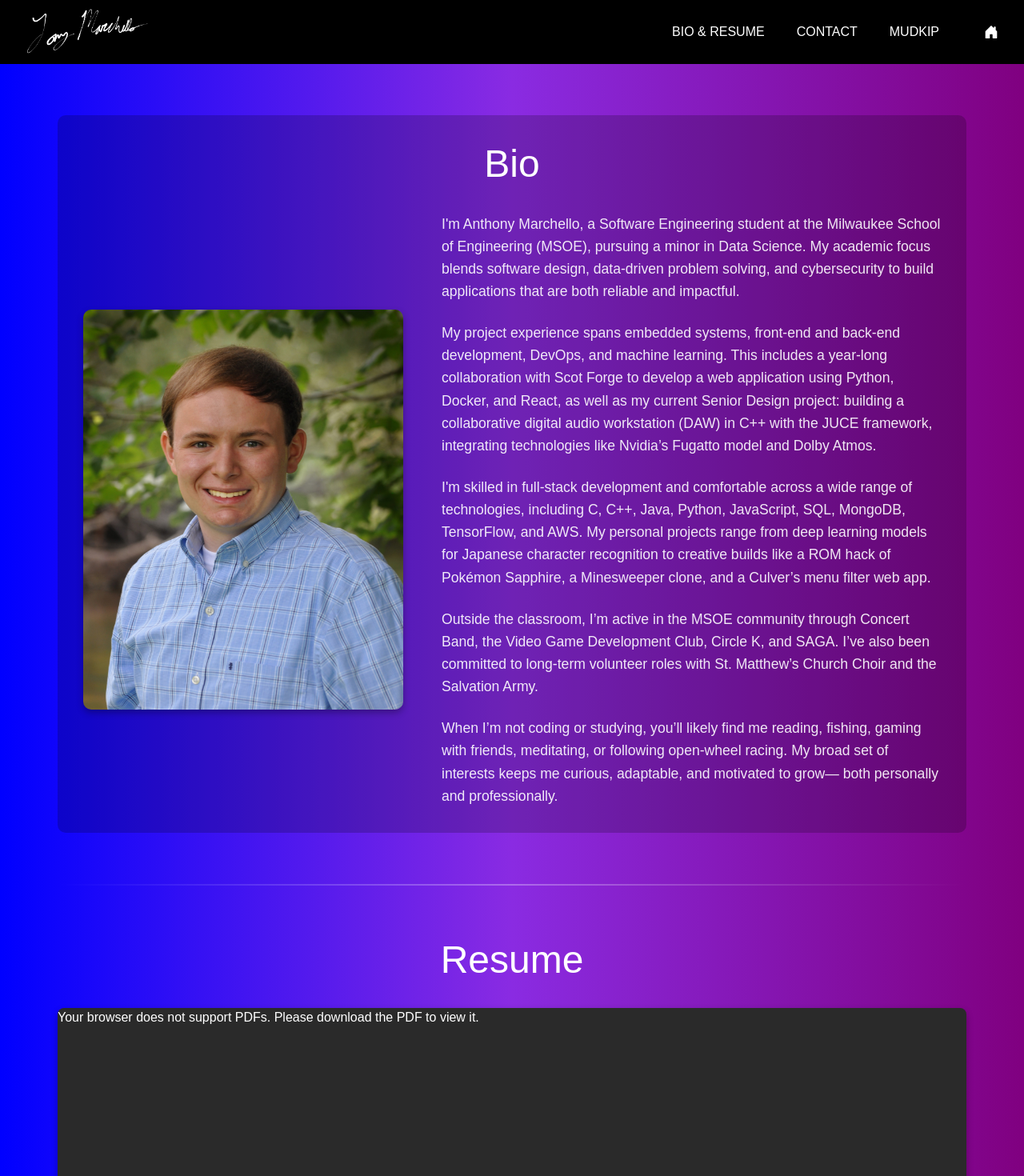
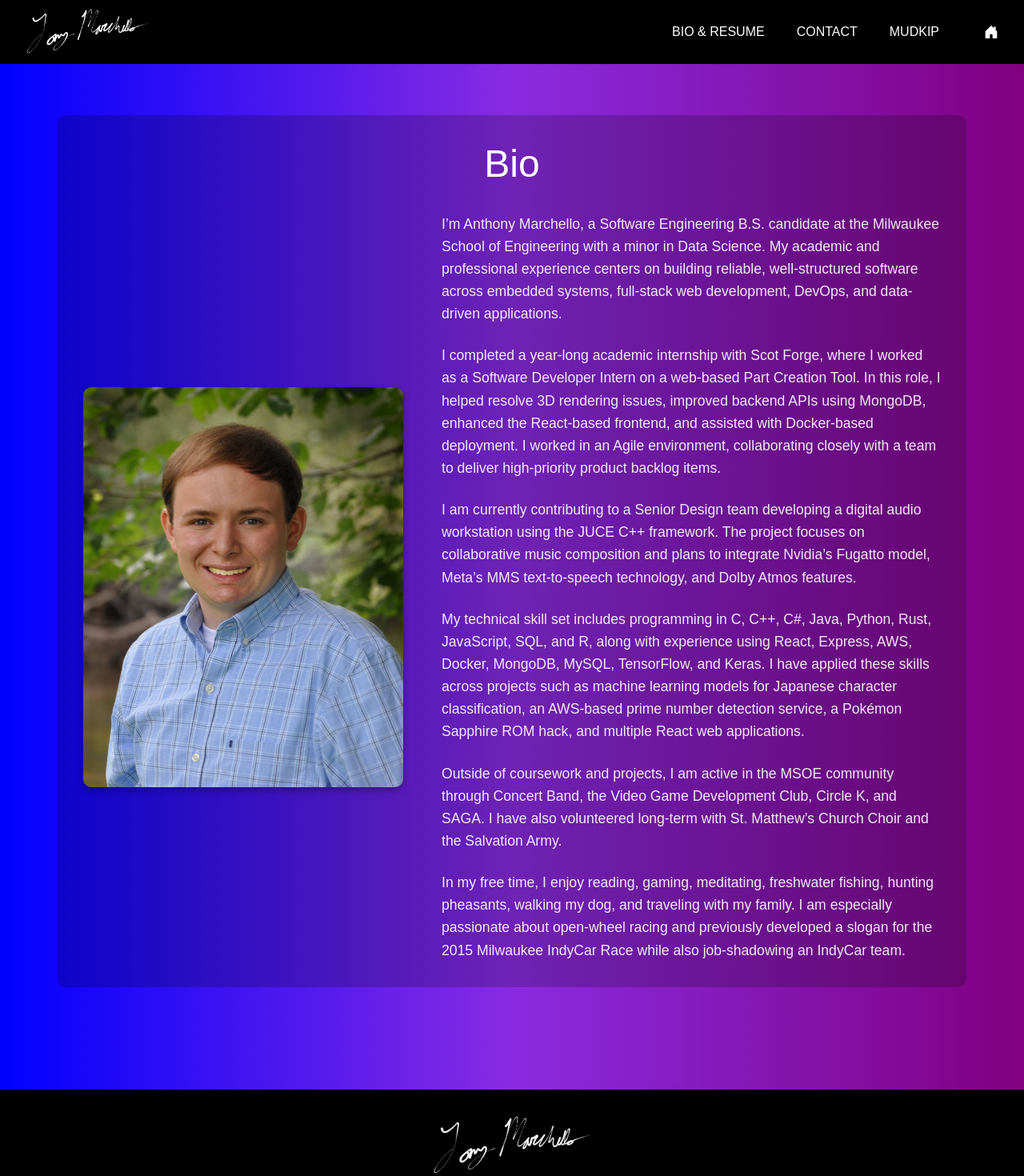
Before and after one commit to TonyMarchello/tonymarchello.github.io, a React (Vite) app: page /#/bio in a window 1280 px wide. Shown: the top 1470 px of the page at 80% size. Built offline with nearby package versions, Linux system fonts and the light colour scheme.

Commit message:
updated resume (2025-2026 december resume)

```diff
--- a/src/components/BioResume.jsx
+++ b/src/components/BioResume.jsx
@@ -30,75 +30,50 @@ const BioResume = () => {
                     />
                     <div className="bio-text">
                         <p>
-                            I'm Anthony Marchello, a Software Engineering student at the Milwaukee School of Engineering
-                            (MSOE),
-                            pursuing a minor in Data Science. My academic focus blends software design, data-driven
-                            problem solving,
-                            and cybersecurity to build applications that are both reliable and impactful.
+                            I’m Anthony Marchello, a Software Engineering B.S. candidate at the Milwaukee
+                            School of Engineering with a minor in Data Science. My academic and professional
+                            experience centers on building reliable, well-structured software across embedded
+                            systems, full-stack web development, DevOps, and data-driven applications.
                         </p>
+
                         <p>
-                            My project experience spans embedded systems, front-end and back-end development, DevOps,
-                            and machine learning.
-                            This includes a year-long collaboration with Scot Forge to develop a web application using
-                            Python, Docker, and React,
-                            as well as my current Senior Design project: building a collaborative digital audio
-                            workstation (DAW) in C++ with the JUCE
-                            framework, integrating technologies like Nvidia’s Fugatto model and Dolby Atmos.
+                            I completed a year-long academic internship with Scot Forge, where I worked as a
+                            Software Developer Intern on a web-based Part Creation Tool. In this role, I helped
+                            resolve 3D rendering issues, improved backend APIs using MongoDB, enhanced the
+                            React-based frontend, and assisted with Docker-based deployment. I worked in an
+                            Agile environment, collaborating closely with a team to deliver high-priority
+                            product backlog items.
                         </p>
+
                         <p>
-                            I'm skilled in full-stack development and comfortable across a wide range of technologies,
-                            including C, C++, Java,
-                            Python, JavaScript, SQL, MongoDB, TensorFlow, and AWS. My personal projects range from deep
-                            learning models for Japanese
-                            character recognition to creative builds like a ROM hack of Pokémon Sapphire, a Minesweeper
-                            clone, and a Culver’s
-                            menu filter web app.
+                            I am currently contributing to a Senior Design team developing a digital audio
+                            workstation using the JUCE C++ framework. The project focuses on collaborative
+                            music composition and plans to integrate Nvidia’s Fugatto model, Meta’s MMS
+                            text-to-speech technology, and Dolby Atmos features.
                         </p>
+
                         <p>
-                            Outside the classroom, I’m active in the MSOE community through Concert Band, the Video Game
-                            Development Club, Circle K,
-                            and SAGA. I’ve also been committed to long-term volunteer roles with St. Matthew’s Church
-                            Choir and the Salvation Army.
+                            My technical skill set includes programming in C, C++, C#, Java, Python, Rust,
+                            JavaScript, SQL, and R, along with experience using React, Express, AWS, Docker,
+                            MongoDB, MySQL, TensorFlow, and Keras. I have applied these skills across projects
+                            such as machine learning models for Japanese character classification, an AWS-based
+                            prime number detection service, a Pokémon Sapphire ROM hack, and multiple React web
+                            applications.
                         </p>
+
                         <p>
-                            When I’m not coding or studying, you’ll likely find me reading, fishing, gaming with
-                            friends, meditating,
-                            or following open-wheel racing. My broad set of interests keeps me curious, adaptable, and
-                            motivated to grow—
-                            both personally and professionally.
+                            Outside of coursework and projects, I am active in the MSOE community through
+                            Concert Band, the Video Game Development Club, Circle K, and SAGA. I have also
+                            volunteered long-term with St. Matthew’s Church Choir and the Salvation Army.
+                        </p>
+
+                        <p>
+                            In my free time, I enjoy reading, gaming, meditating, freshwater fishing, hunting
+                            pheasants, walking my dog, and traveling with my family. I am especially passionate
+                            about open-wheel racing and previously developed a slogan for the 2015 Milwaukee
+                            IndyCar Race while also job-shadowing an IndyCar team.
                         </p>
                     </div>
-                </div>
-            </section>
-
-            <div className="section-divider"></div>
-
-            {/* Resume Section */}
-            <section className="resume-section">
-                <h1>Resume</h1>
-                <div className="pdf-viewer">
-                    {isMobile ? (
-                        <div className="pdf-mobile-fallback">
-                            <p>Your browser does not support inline PDFs on mobile devices. Please download the PDF to
-                                view it.</p>
-                            <a
-                                href="/docs/Anthony William Marchello Career Fair Resume 2025-2026.pdf"
-                                target="_blank"
-                                rel="noopener noreferrer"
-                                className="pdf-download-button"
-                            >
-                                Download Resume
-                            </a>
-                        </div>
-                    ) : (
-                        <object
-                            data="/docs/Anthony William Marchello Career Fair Resume 2025-2026.pdf"
-                            type="application/pdf"
-                            className="pdf-content"
-                        >
-                            <p>Your browser does not support PDFs. Please download the PDF to view it.</p>
-                        </object>
-                    )}
                 </div>
             </section>
         </div>
```
Also changed, not shown: 2 other files (tests, documents, lock files or other folders).
